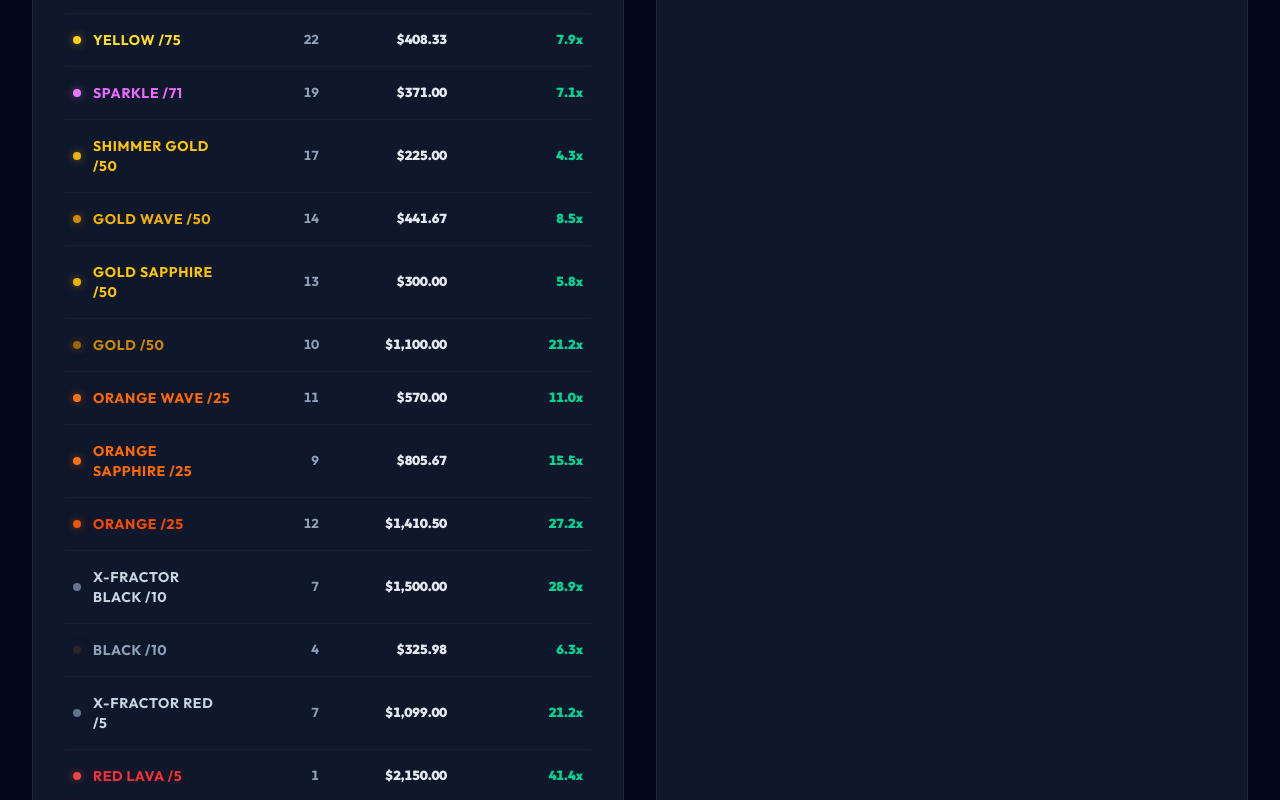
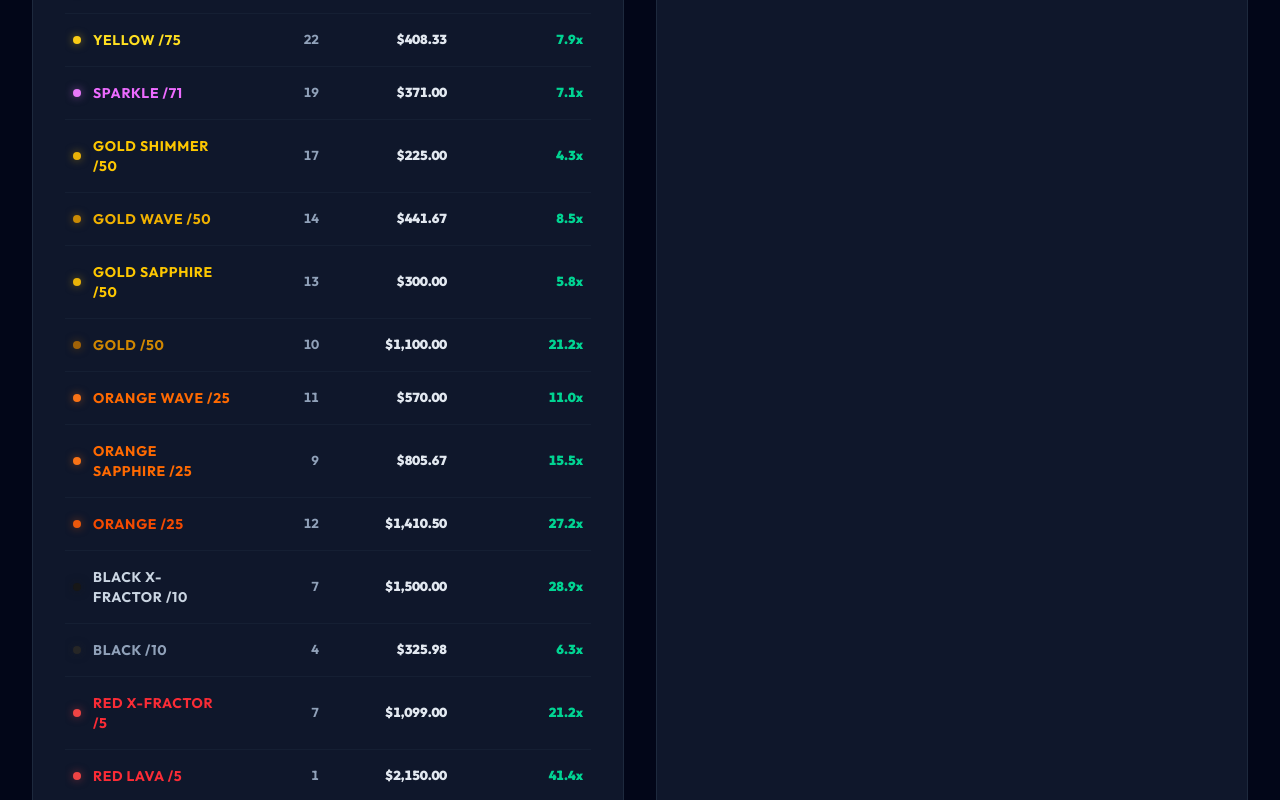
Before and after one commit to dahldoescards/sloan-market-index, a React (Vite) app: page / in a window 1280 px wide. Shown: the part 1700-2500 px from the top of the page. Built offline with nearby package versions, Linux system fonts and the light colour scheme.

Commit message:
Standardization: Applied 'Color + Variation' format to all institutional parallels

```diff
--- a/src/App.tsx
+++ b/src/App.tsx
@@ -96,7 +96,7 @@ const VARIATION_COLORS: Record<string, string> = {
   "Orange Wave /25": "#f97316",
   "Orange /25": "#ea580c",
   "Gold Sapphire /50": "#eab308",
-  "Shimmer Gold /50": "#eab308",
+  "Gold Shimmer /50": "#eab308",
   "Gold Wave /50": "#ca8a04",
   "Gold /50": "#a16207",
   "Sparkle /71": "#e879f9",
@@ -128,7 +128,7 @@ const VARIATION_TEXT_CLASSES: Record<string, string> = {
   "Orange Wave /25": "text-orange-500",
   "Orange /25": "text-orange-600",
   "Gold Sapphire /50": "text-yellow-400",
-  "Shimmer Gold /50": "text-yellow-400",
+  "Gold Shimmer /50": "text-yellow-400",
   "Gold Wave /50": "text-yellow-500",
   "Gold /50": "text-yellow-600",
   "Sparkle /71": "text-fuchsia-400",
--- a/src/sloan-data.json
+++ b/src/sloan-data.json
@@ -1005,7 +1005,7 @@
       "count": 19,
       "limit": 71
     },
-    "Shimmer Gold /50": {
+    "Gold Shimmer /50": {
       "median": 225,
       "multiplier": 4.33,
       "count": 17,
@@ -1047,7 +1047,7 @@
       "count": 12,
       "limit": 25
     },
-    "X-Fractor Black /10": {
+    "Black X-Fractor /10": {
       "median": 1500,
       "multiplier": 28.89,
       "count": 7,
@@ -1059,7 +1059,7 @@
       "count": 4,
       "limit": 10
     },
-    "X-Fractor Red /5": {
+    "Red X-Fractor /5": {
       "median": 1099,
       "multiplier": 21.16,
       "count": 7,
```
Also changed, not shown: src/granular-data.json, src/variation-series.json.
